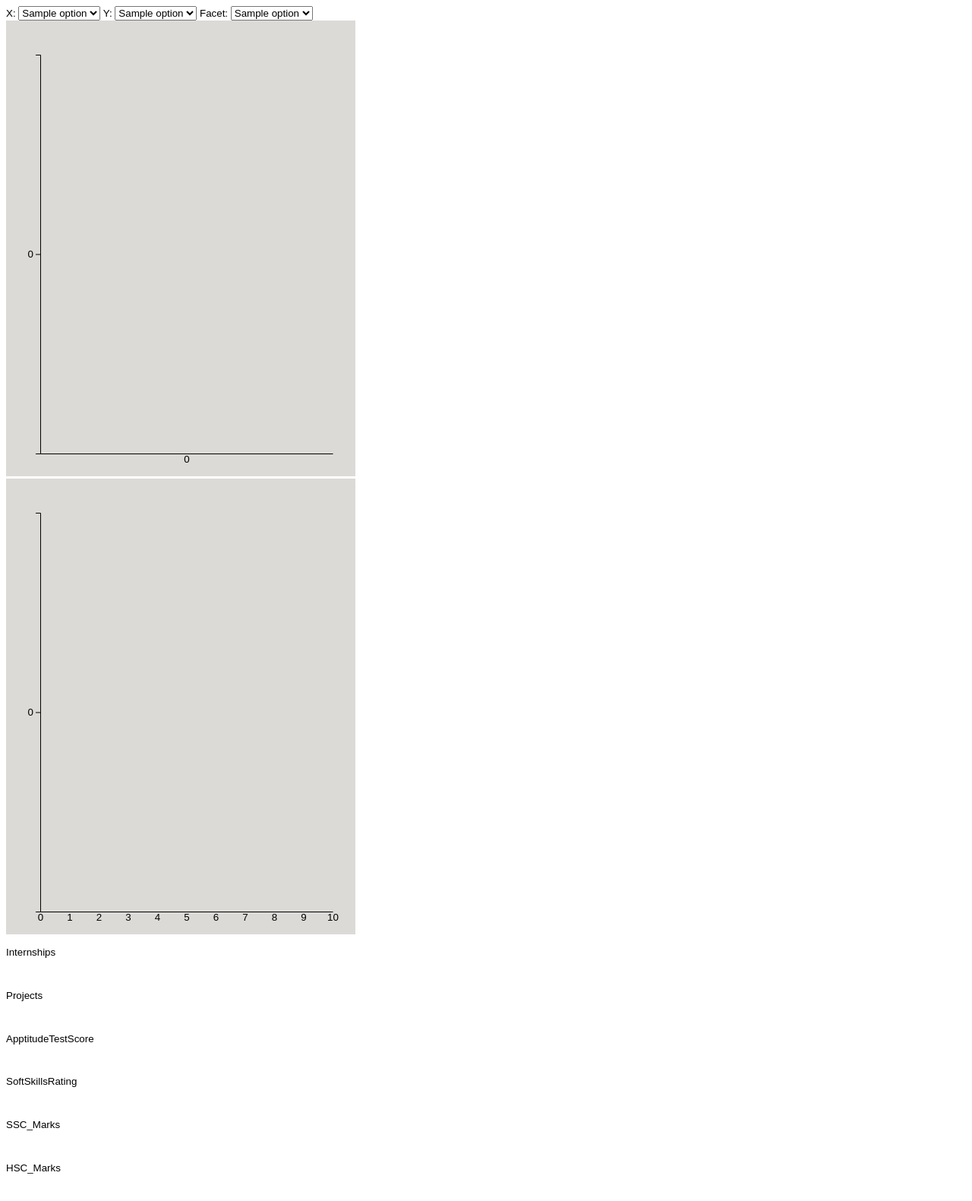
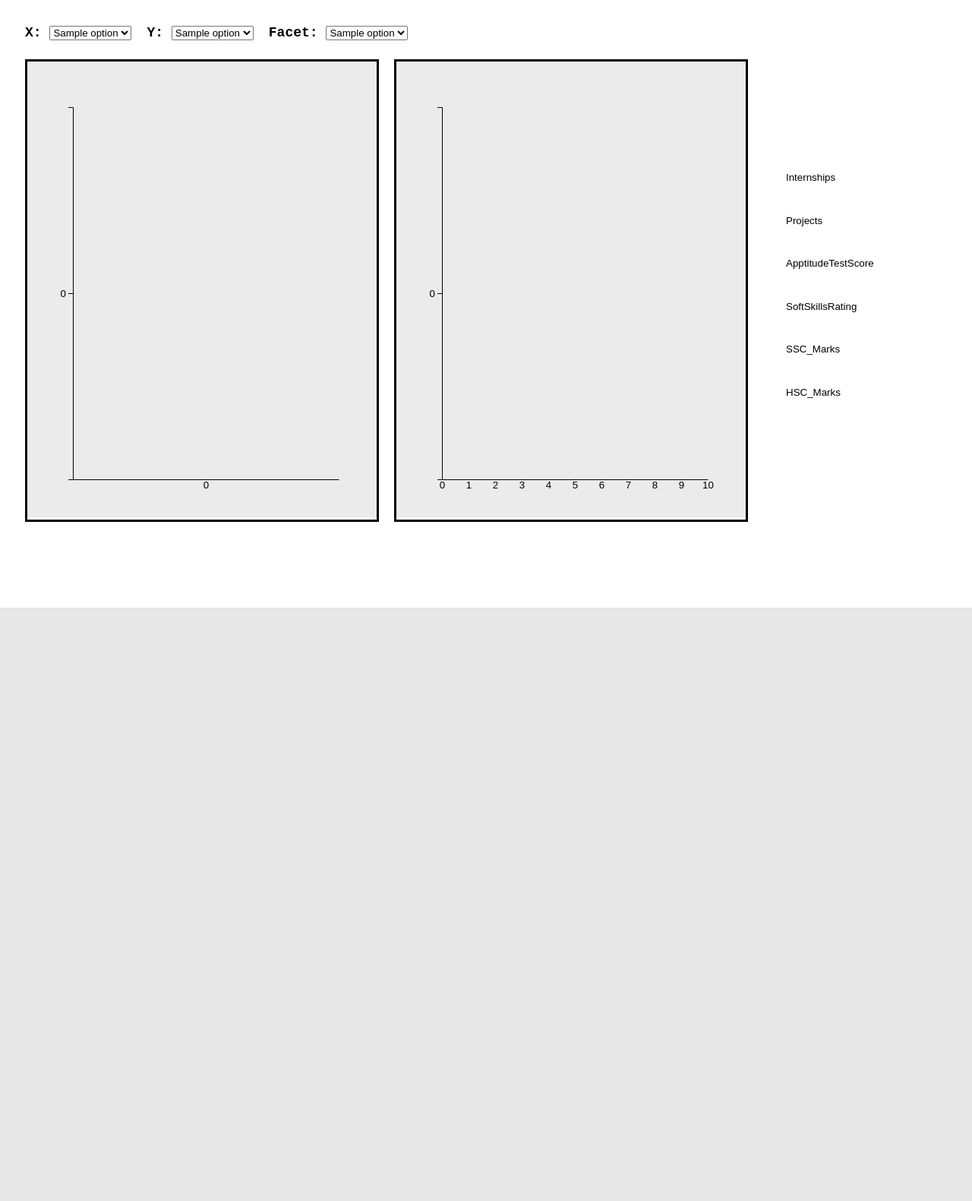
Before and after one commit to lcomeau01/cs178-midterm, a Flask app: template templates/index.html in a window 1280 px wide; the page is wider, and only the part inside the window is pictured. Shown: that part at 76% size. After the commit the page ends 800 px from the top of that part, so only its background shows below. Run offline with Flask 3, Linux system fonts and the light colour scheme; the template is opened without the code that fills it: most values are stand-ins (such as "Sample title", 1, 10 or a date in 2020).

Commit message:
fixed up some styling, added titles

```diff
--- a/static/css/style.css
+++ b/static/css/style.css
@@ -31,3 +31,58 @@ input {
   stroke: #000;
   shape-rendering: crispEdges;
 }
+
+.screen-container
+{
+    display: flex;
+    flex-direction: column;
+
+    justify-content: baseline;
+    align-items: flex-start;
+
+    padding: 25px;
+    gap: 25px;
+}
+
+.top-interactions
+{
+    display: flex;
+    gap: 20px;
+}
+
+.drop-down
+{
+    font-size: 18px;
+    font-family: 'Courier New', Courier, monospace;
+    font-weight: bold;
+}
+
+.container-bottom
+{
+    display: flex;
+
+    justify-content: space-evenly;
+    align-items: center;
+
+    gap: 50px;
+}
+
+.graphs
+{
+    display: flex;
+    justify-content: space-between;
+    align-items: center;
+    gap: 20px;
+}
+
+.scatter
+{
+    border: 3px solid black;
+}
+
+.title
+{
+    font-weight: bold;
+    font-family: 'Courier New', Courier, monospace;
+    font-size: 15px;
+}
--- a/static/js/script.js
+++ b/static/js/script.js
@@ -45,7 +45,7 @@ function draw_svg(container_id, margin, width, height){
     .append("svg")
     .attr("width", width + margin.left + margin.right)
     .attr("height", height + margin.top + margin.bottom)
-    .style("background-color", "#dbdad7")
+    .style("background-color", "#EBEBEB")
     .append("g")
     .attr("transform", "translate(" + margin.left + "," + margin.top + ")");
     return svg
@@ -82,8 +82,38 @@ function draw_yaxis(plot_name, svg, scale){
         .call(d3.axisLeft(scale));
 }
 
+function draw_xTitle(svg, width, height)
+{
+     return svg.append("text")
+       .attr("class", "title")
+       .attr("text-anchor", "end")
+       .attr("x", width - margin.right)
+       .attr("y", height + 43);
+}
+
+function draw_yTitle(svg, width, height)
+{
+    return svg.append("text")
+        .attr("class", "title")
+        .attr("text-anchor", "middle")
+        .attr("transform", "rotate(-90)")
+        .attr("x", -height/2)
+        .attr("y", -40);
+}
+
+function draw_chartTitle(svg, width, height)
+{
+    return svg.append("text")
+        .attr("class", "title")
+        .attr("text-anchor", "middle")
+        .style("font-size", "16px")
+        .style("text-decoration", "underline")
+        .attr("x", width/2)
+        .attr("y", -10);
+}
+
 function draw_scatter(data, svg, scale){
-    svg.selectAll("circle")
+     svg.selectAll("circle")
         .data(data)
         .enter()
         .append("circle")
@@ -91,7 +121,7 @@ function draw_scatter(data, svg, scale){
         .attr("cx", d => scale.x(d.x + (Math.random() - 0.5) * 0.1))
         .attr("r", 4)
         .attr("opacity", 0.8)
-        .attr("fill", "#B22122");
+        .attr("fill", "#1D78B4");
 }
 
 function update_dropdown(value, type){
@@ -137,6 +167,14 @@ function update_plots(xOption, yOption, facetOption){
         const plot1 = data.filter(d => d.facet === facetValues[0])
         const plot2 = data.filter(d => d.facet === facetValues[1])
 
+        // update titles
+        xTitle1.text(result.x_column)
+        xTitle2.text(result.x_column)
+        yTitle1.text(result.y_column)
+        yTitle2.text(result.y_column)
+        title1.text(facetOption + ": " + facetValues[0])
+        title2.text(facetOption + ": " + facetValues[1])
+
         // compute new domains
         const xDomain = d3.extent(data, d => d.x);
         const yDomain = d3.extent(data, d => d.y);
@@ -144,10 +182,10 @@ function update_plots(xOption, yOption, facetOption){
         // update scales
         scatter1_scale.x.domain([Math.max(0, xDomain[0] - 0.5), xDomain[1] + 0.5]).nice();
         scatter1_scale.y.domain([Math.max(0, yDomain[0] - 0.5), yDomain[1] + 0.5]).nice();
+        scatter2_scale.x.domain([Math.max(0, xDomain[0] - 0.5), xDomain[1] + 0.5]).nice();
+        scatter2_scale.y.domain([Math.max(0, yDomain[0] - 0.5), yDomain[1] + 0.5]).nice();
 
-        scatter2_scale.x.domain(xDomain).nice();
-        scatter2_scale.y.domain(yDomain).nice();
-
+        // update ticks
         const xTicks1 = scatter1_scale.x.ticks().filter(Number.isInteger);
         const yTicks1 = scatter1_scale.y.ticks().filter(Number.isInteger);
         const xTicks2 = scatter2_scale.x.ticks().filter(Number.isInteger);
@@ -155,11 +193,8 @@ function update_plots(xOption, yOption, facetOption){
 
         // update axes
         scatter1_svg.select(".scatter1-xaxis").call(d3.axisBottom(scatter1_scale.x).tickValues(xTicks1));
-
         scatter1_svg.select(".scatter1-yaxis").call(d3.axisLeft(scatter1_scale.y).tickValues(yTicks1));
-
         scatter2_svg.select(".scatter2-xaxis").call(d3.axisBottom(scatter2_scale.x).tickValues(xTicks2));
-
         scatter2_svg.select(".scatter2-yaxis").call(d3.axisLeft(scatter2_scale.y).tickValues(yTicks2));
 
         // redraw points
--- a/templates/index.html
+++ b/templates/index.html
@@ -16,6 +16,7 @@
 
     <!-- drop down menus -->
     <div class="top-interactions">
+        <div class="drop-down">
             <label for="xaxis-data"> X: </label>
             <select name="xaxis-data" onchange="update_dropdown(this.value, 'xOption')">
                 {% for option in xOptions %}
@@ -23,12 +24,16 @@
                     <option id="x-dropdown" value="{{option}}">{{ option }}</option>
                 {% endfor %}
             </select>
+        </div>
+        <div class="drop-down">
             <label for="yaxis-data"> Y: </label>
             <select name="yaxis-data" onchange="update_dropdown(this.value, 'yOption')">
                 {% for option in yOptions %}
                     <option id="y-dropdown" value="{{option}}">{{ option }}</option>
                 {% endfor %}
             </select>
+        </div>
+         <div class="drop-down">
         <label for="twocharts-diff"> Facet: </label>
             <select name="twocharts-diff" onchange="update_dropdown(this.value, 'facetOption')">
                 {% for option in facetOptions %}
@@ -36,11 +41,13 @@
                 {% endfor %}
             </select>
         </div>
+    </div>
 
+    <div class="container-bottom">
         <!-- divs that hold the graphs  -->
         <div class="graphs">
-      <div id="scatter1"></div>
-      <div id="scatter2"></div>
+            <div class="scatter" id="scatter1"></div>
+            <div class="scatter" id="scatter2"></div>
         </div>
 
         <!-- the sliders -->
@@ -52,10 +59,11 @@
             <p>SSC_Marks</p><div id="SSC_Marks-slider" style="width:400pt; display: inline-block"></div>
             <p>HSC_Marks</p><div id="HSC_Marks-slider" style="width:400pt; display: inline-block"></div>
         </div>
+    </div>
 
     <script>
 
-      margin = {top: 45, right: 30, bottom: 30, left: 45},
+      margin = {top: 60, right: 50, bottom: 50, left: 60},
       width = 460 - margin.left - margin.right,
       height = 600 - margin.top - margin.bottom;
 
@@ -65,6 +73,14 @@
       {% for column, (min,max) in filter_ranges.items() %}
         draw_slider('{{column}}', {{min}}, {{max}})
       {% endfor %}
+
+    xTitle1 = draw_xTitle(scatter1_svg, width, height);
+    yTitle1 = draw_yTitle(scatter1_svg, width, height);
+    title1 = draw_chartTitle(scatter1_svg, width, height);
+
+    xTitle2 = draw_xTitle(scatter2_svg, width, height);
+    yTitle2 = draw_yTitle(scatter2_svg, width, height);
+    title2 = draw_chartTitle(scatter2_svg, width, height);
 
       scatter1_scale = draw_axes("scatter1", scatter1_svg, width, height, [0,0], [0,0])
       scatter2_scale = draw_axes("scatter2", scatter2_svg, width, height, [0,10], [0,0])
```
Lines whose indentation alone changed are shown as unchanged.
